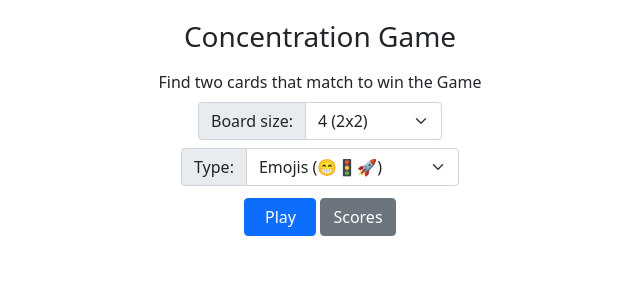
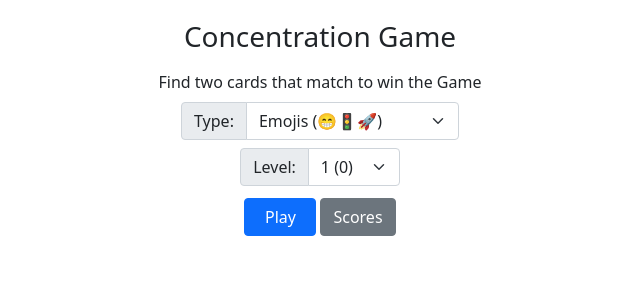
Before and after one commit to yuridanil/congame, a React (Create React App) app: page / in a window 1280 px wide. Shown: the top 300 px of the page, without its empty margins (320-960 px from the left). Built offline with nearby package versions, Linux system fonts and the light colour scheme.

Commit message:
Num cards -> Levels

```diff
--- a/src/Constants.js
+++ b/src/Constants.js
@@ -1,4 +1,4 @@
-export const BOARD = [[4, [2, 2]], [6, [2, 3]], [8, [2, 4]], [12, [3, 4]], [16, [4, 4]], [18, [3, 6]], [20, [4, 5]], [24, [4, 6]], [28, [4, 7]], [30, [5, 6]], [32, [4, 8]], [36, [6, 6]], [40, [5, 8]], [42, [6, 7]], [48, [6, 8]], [50, [5, 10]], [54, [6, 9]], [56, [7, 8]], [60, [6, 10]], [64, [8, 8]], [66, [6, 11]], [70, [7, 10]], [72, [8, 9]], [80, [8, 10]], [84, [7, 12]], [88, [8, 11]], [90, [9, 10]], [96, [8, 12]], [98, [7, 14]], [100, [10, 10]], [104, [8, 13]], [108, [9, 12]], [110, [10, 11]], [112, [8, 14]], [120, [10, 12]], [126, [9, 14]], [128, [8, 16]], [130, [10, 13]], [132, [11, 12]], [140, [10, 14]], [144, [12, 12]], [150, [10, 15]], [154, [11, 14]], [156, [12, 13]], [160, [10, 16]], [168, [12, 14]], [176, [11, 16]], [180, [12, 15]], [182, [13, 14]], [192, [12, 16]], [196, [14, 14]], [208, [13, 16]], [210, [14, 15]], [224, [14, 16]], [240, [15, 16]], [256, [16, 16]]];
+export const BOARD = [[1, [2, 2]], [2, [2, 3]], [3, [2, 4]], [4, [3, 4]], [5, [4, 4]], [6, [3, 6]], [7, [4, 5]], [8, [4, 6]], [9, [4, 7]], [10, [5, 6]], [11, [4, 8]], [12, [6, 6]], [13, [5, 8]], [14, [6, 7]], [15, [6, 8]], [16, [5, 10]], [17, [6, 9]], [18, [7, 8]], [19, [6, 10]], [20, [8, 8]], [21, [6, 11]], [22, [7, 10]], [23, [8, 9]], [24, [8, 10]], [25, [7, 12]], [26, [8, 11]], [27, [9, 10]], [28, [8, 12]], [29, [7, 14]], [30, [10, 10]], [31, [8, 13]], [32, [9, 12]], [33, [10, 11]], [34, [8, 14]], [35, [10, 12]], [36, [9, 14]], [37, [8, 16]], [38, [10, 13]], [39, [11, 12]], [40, [10, 14]], [41, [12, 12]], [42, [10, 15]], [43, [11, 14]], [44, [12, 13]], [45, [10, 16]], [46, [12, 14]], [47, [11, 16]], [48, [12, 15]], [49, [13, 14]], [50, [12, 16]]];
 
 export const IMAGE_TYPES = [
     'Keyword',
--- a/src/Game.js
+++ b/src/Game.js
@@ -19,7 +19,7 @@ class Game extends React.Component {
         this.state = {
             mode: 0,
             aspect: window.innerWidth / window.innerHeight,
-            cardCount: localStorage.getItem("cardCount") || "4",
+            level: localStorage.getItem("level") || "1",
             searchKeyword: ANIMALS[Math.floor(Math.random() * ANIMALS.length)],
             imageType: localStorage.getItem("imageType") || "6",
             cards: [],
@@ -29,7 +29,6 @@ class Game extends React.Component {
             scores: JSON.parse(localStorage.getItem("scores") || '{}')
         };
         this.Timer1 = React.createRef();
-
         window.onresize = () => {
             this.setState({ aspect: window.innerWidth / window.innerHeight });
         }
@@ -131,12 +130,12 @@ class Game extends React.Component {
             default:
                 keyword = 'galaxy'
         }
-        this.loadImages(keyword, this.state.cardCount / 2);
-        //setTimeout(() => this.loadImages(this.state.searchKeyword, cols * rows / 2), 300); //test
+        let board = this.bMap.get(parseInt(this.state.level));
+        this.loadImages(keyword, board[0] * board[1] / 2);
     }
 
     handlePlayClick() {
-        localStorage.setItem('cardCount', this.state.cardCount);
+        localStorage.setItem('level', this.state.level);
         localStorage.setItem('imageType', this.state.imageType);
         this.newGame();
     }
@@ -251,14 +250,15 @@ class Game extends React.Component {
                     this.successFlips++;
                     if (this.successFlips === cards.length / 2) { // game over
                         let timeSpent = this.Timer1.current.getSeconds();
-                        let flipscore = Math.round(100 / Math.max(1, (this.failureFlips * 2 + 1) / this.state.cardCount));
-                        let timescore = Math.round(100 * Math.min(1, this.state.cardCount * 2 / timeSpent));
+                        let cardCount = this.bMap.get(parseInt(this.state.level)).reduce((a, b) => a * b, 1);
+                        let flipscore = Math.round(100 / Math.max(1, (this.failureFlips * 2 + 1) / cardCount));
+                        let timescore = Math.round(100 * Math.min(1, cardCount * 2 / timeSpent));
                         let score = (flipscore - 1) * 100 + timescore;
-                        this.oldScore = this.state.scores[this.state.imageType + ";" + this.state.cardCount] || 0;
+                        this.oldScore = this.state.scores[this.state.imageType + ";" + this.state.level] || 0;
                         this.newScore = score;
                         this.setState({ mode: 3, timerValue: timeSpent, winModal: true });
                         if (this.newScore > this.oldScore) {
-                            let newScores = { [this.state.imageType + ";" + this.state.cardCount]: score };
+                            let newScores = { [this.state.imageType + ";" + this.state.level]: score };
                             this.setState(
                                 (prevState) => ({
                                     scores: { ...prevState.scores, ...newScores }
@@ -297,16 +297,6 @@ class Game extends React.Component {
                             <Row className="m-1 align-items-center justify-content-center">
                                 <Col xs="auto">
                                     <InputGroup>
-                                        <InputGroup.Text>Board size:</InputGroup.Text>
-                                        <Form.Select className="w-50" aria-label="Cards" name="cardCount" xs="auto" placeholder="Cards" defaultValue={this.state.cardCount} onChange={this.handleInputChange.bind(this)}>
-                                            {[...BOARD].map((e) => <option key={e[0]} value={e[0]}>{`${e[0]} (${e[1][0]}x${e[1][1]})`}</option>)}
-                                        </Form.Select>
-                                    </InputGroup>
-                                </Col>
-                            </Row>
-                            <Row className="m-1 align-items-center justify-content-center">
-                                <Col xs="auto">
-                                    <InputGroup>
                                         <InputGroup.Text>Type:</InputGroup.Text>
                                         <Form.Select aria-label="Source" name="imageType" xs="auto" value={this.state.imageType} onChange={this.handleInputChange.bind(this)}>
                                             {IMAGE_TYPES.map((e, i) => <option key={"imagetype" + i} value={i}>{e}</option>)}
@@ -314,6 +304,24 @@ class Game extends React.Component {
                                         {this.state.imageType === '0' &&
                                             <FormControl name="searchKeyword" xs="auto" placeholder="Search keyword" defaultValue={this.state.searchKeyword} onChange={this.handleInputChange.bind(this)} />
                                         }
+                                    </InputGroup>
+                                </Col>
+                            </Row>
+                            <Row className="m-1 align-items-center justify-content-center">
+                                <Col xs="auto">
+                                    <InputGroup>
+                                        <InputGroup.Text>Level:</InputGroup.Text>
+                                        <Form.Select className="w-50" aria-label="Cards" name="level" xs="auto" placeholder="Cards" defaultValue={this.state.level} onChange={this.handleInputChange.bind(this)}>
+                                            {[...BOARD].map((e) =>
+                                                <option key={e[0]} value={e[0]}>
+                                                    {`${e[0]} (${
+                                                        this.state.scores[this.state.imageType + ';' + e[0]] === 10000? "🏆" :
+                                                        this.state.scores[this.state.imageType + ';' + e[0]] || 0
+                                                })`}
+                                                </option>
+                                                )
+                                            }
+                                        </Form.Select>
                                     </InputGroup>
                                 </Col>
                             </Row>
@@ -327,7 +335,8 @@ class Game extends React.Component {
                             </Row>
                         </>
                     }
-                    {(mode === 2) &&
+                    { // Game
+                        (mode === 2) &&
                         <Row className="m-2 align-items-center justify-content-center g-1">
                             <Col xs="auto">
                                 <Button className="" onClick={this.handleStopClick.bind(this)}>Stop</Button>
@@ -346,59 +355,24 @@ class Game extends React.Component {
                             </Col>
                         </Row>
                     }
-                    {(mode === 0 || mode === 1 || mode === 3) &&
+                    { // Status text
+                        (mode === 0 || mode === 1 || mode === 3) &&
                         <Row className="m-1 align-items-center justify-content-center">
                             {mode === 0 && this.state.errorMessage && <p className="text-danger">{this.state.errorMessage}</p>}
                             {mode === 1 && `Loading images...`}
                         </Row>
                     }
-                    <MyModal show={this.state.winModal} no="Close" title="Win!" onNo={this.handleCloseModal.bind(this)}
-                        body={<>
-                            <Row className="m-2 align-items-center justify-content-center g-1 fs-2">
-                                <Col xs="5">
-                                    {this.newScore === 10000 ? <Svgtext text="🏆" /> : this.newScore > this.oldScore && <Svgtext text="🏅" />}
-                                </Col>
-                            </Row>
-                            <Row className="m-2 align-items-center justify-content-center g-1">
-                                <Col xs="auto">
-                                    <Table size="sm" borderless>
-                                        <tbody>
-                                            <tr>
-                                                <td>{this.newScore === 10000 ? "Top" : this.newScore > this.oldScore && "New High"} Score:</td>
-                                                <td>{this.newScore}</td>
-                                            </tr>
-                                            <tr>
-                                                <td>{this.newScore > this.oldScore ? "Old" : "High"}  Score:</td>
-                                                <td>{this.oldScore}</td>
-                                            </tr>
-                                            <tr>
-                                                <td>Number of flips:</td><td>{this.successFlips + this.failureFlips}</td>
-                                            </tr>
-                                            <tr className="m-2 align-items-center justify-content-center g-1">
-                                                <td>Successful:</td><td>{this.successFlips}</td>
-                                            </tr>
-                                            <tr className="m-2 align-items-center justify-content-center g-1">
-                                                <td>Failure:</td><td>{this.failureFlips}</td>
-                                            </tr>
-                                            <tr className="m-2 align-items-center justify-content-center g-1">
-                                                <td>Time spent:</td><td>{this.state.timerValue}</td>
-                                            </tr>
-                                        </tbody>
-                                    </Table>
-                                </Col>
-                            </Row>
-                        </>}
-                    />
                 </Form >
-                {(mode === 2 || mode === 3) &&
+                { // Board
+                    (mode === 2 || mode === 3) &&
                     <Board cards={this.state.cards}
-                        cols={this.state.aspect > 1 ? this.bMap.get(parseInt(this.state.cardCount))[1] : this.bMap.get(parseInt(this.state.cardCount))[0]}
-                        rows={this.state.aspect > 1 ? this.bMap.get(parseInt(this.state.cardCount))[0] : this.bMap.get(parseInt(this.state.cardCount))[1]}
+                        cols={this.state.aspect > 1 ? this.bMap.get(parseInt(this.state.level))[1] : this.bMap.get(parseInt(this.state.level))[0]}
+                        rows={this.state.aspect > 1 ? this.bMap.get(parseInt(this.state.level))[0] : this.bMap.get(parseInt(this.state.level))[1]}
                         hintOn={this.state.hintOn}
                         onClick={this.handleCardClick.bind(this)}
                     />
                 }
-                {
+                { // Score table
                     mode === 4 &&
                     <>
                         <Row className="m-1 justify-content-center">Score Table: {IMAGE_TYPES[this.state.imageType]}</Row>
@@ -408,8 +382,8 @@ class Game extends React.Component {
                                 <Table striped bordered size="sm">
                                     <thead>
                                         <tr>
-                                            <th>Num of Cards</th>
-                                            <th>High Score</th>
+                                            <th>Level</th>
+                                            <th>Score</th>
                                         </tr>
                                     </thead>
                                     <tbody>
@@ -429,14 +403,51 @@ class Game extends React.Component {
                         </Row>
                         <Row className="m-2 align-items-center justify-content-center g-1">
                             <Col xs="auto">
-                                <Button variant="secondary" onClick={this.handleScoresClick.bind(this, 0)}>Close</Button>
+                                <Button variant="danger" onClick={this.handleClearClick.bind(this)}>Clear</Button>
                             </Col>
                             <Col xs="auto">
-                                <Button variant="danger" onClick={this.handleClearClick.bind(this)}>Clear</Button>
+                                <Button variant="secondary" onClick={this.handleScoresClick.bind(this, 0)}>Close</Button>
                             </Col>
                         </Row>
                     </>
                 }
+                <MyModal show={this.state.winModal} no="Close" title="Win!" onNo={this.handleCloseModal.bind(this)}
+                    body={<>
+                        <Row className="m-2 align-items-center justify-content-center g-1 fs-2">
+                            <Col xs="5">
+                                {this.newScore === 10000 ? <Svgtext text="🏆" /> : this.newScore > this.oldScore && <Svgtext text="🏅" />}
+                            </Col>
+                        </Row>
+                        <Row className="m-2 align-items-center justify-content-center g-1">
+                            <Col xs="auto">
+                                <Table size="sm" borderless>
+                                    <tbody>
+                                        <tr>
+                                            <td>{this.newScore === 10000 ? "Top" : this.newScore > this.oldScore && "New High"} Score:</td>
+                                            <td>{this.newScore}</td>
+                                        </tr>
+                                        <tr>
+                                            <td>{this.newScore > this.oldScore ? "Old" : "High"}  Score:</td>
+                                            <td>{this.oldScore}</td>
+                                        </tr>
+                                        <tr>
+                                            <td>Number of flips:</td><td>{this.successFlips + this.failureFlips}</td>
+                                        </tr>
+                                        <tr className="m-2 align-items-center justify-content-center g-1">
+                                            <td>Successful:</td><td>{this.successFlips}</td>
+                                        </tr>
+                                        <tr className="m-2 align-items-center justify-content-center g-1">
+                                            <td>Failure:</td><td>{this.failureFlips}</td>
+                                        </tr>
+                                        <tr className="m-2 align-items-center justify-content-center g-1">
+                                            <td>Time spent:</td><td>{this.state.timerValue}</td>
+                                        </tr>
+                                    </tbody>
+                                </Table>
+                            </Col>
+                        </Row>
+                    </>}
+                />
                 <MyModal show={this.state.showModal} yes="Yes" no="No" title={this.state.modalTitle} body={this.state.modalBody} onYes={this.state.onModalYes} onNo={this.state.onModalNo} />
             </>
         );
```
